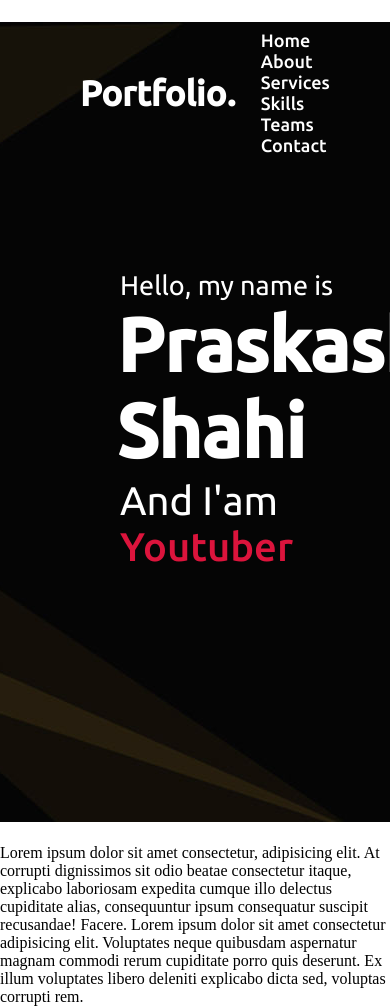
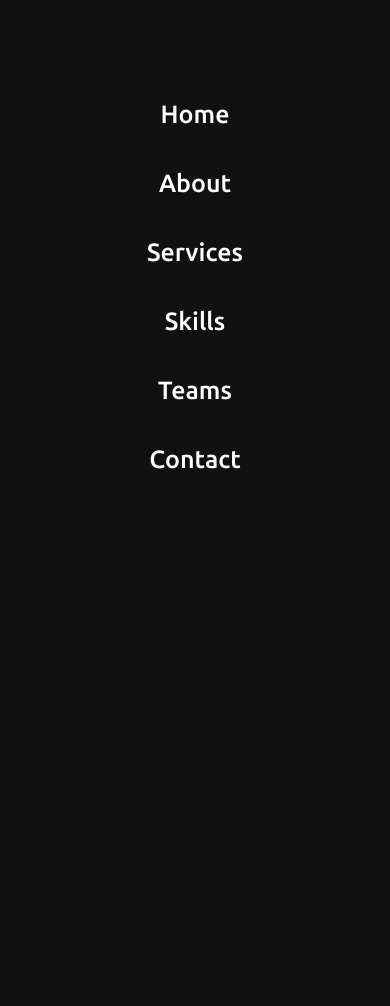
Before and after one commit to Momo-azangue/frontend-component, a PHP site: page /portofolio/Portofolio2/index.html in a window 390 px wide; the page is wider, and only the part inside the window is pictured. After the commit the page ends 469 px from the top of that part, so only its background shows below. Run offline with PHP 8.4, Linux system fonts and the light colour scheme; some libraries are stand-ins or nearby versions.

Commit message:
sixth commit

```diff
--- a/portofolio/Portofolio2/index.css
+++ b/portofolio/Portofolio2/index.css
@@ -18,8 +18,12 @@
     position: fixed;
     width: 100%;
     padding: 30px 0;
-    /* background: crimson; */
     font-family: 'Ubuntu', sans-serif;
+    transition: all 0.3s ease;
+}
+.navbar.sticky{
+    padding: 15px 0;
+    background: crimson;
 }
 
 .navbar .max-width{
@@ -32,6 +36,13 @@
     color: #fff;
     font-size: 35px;
     font-weight: 600;
+}
+.navbar .logo a span{
+    color: crimson;
+}
+.navbar.sticky .logo a span{
+    color: #fff;
+    transition: all 0.3s ease;
 }
 .navbar .menu li{
     list-style: none;
@@ -47,6 +58,18 @@
 .navbar .menu li a:hover{
     color: crimson;
 }
+.navbar.sticky  .menu li a:hover{
+    color: #fff;
+}
+/* menu btn styling */
+
+.menu-btn{
+    color:#fff;
+    font-size: 23px;
+    cursor: pointer;
+    display: none;
+}
+
 /* home section styling  */
 
 .home{
@@ -80,3 +103,31 @@
     color: crimson;
     font-weight: 500;
 }
+
+/* responsive media query start  */
+
+@media(max-width:947px ){
+
+    .max-width{
+        padding: 0 50px;
+    }
+    .navbar .menu{
+        position: fixed;
+        height: 100vh;
+        width: 100%;
+        left: 0;
+        top: 0;
+        background: #111;
+        text-align: center;
+        padding: 80px;
+    }
+
+    .navbar .menu li{
+        display: block;
+    }
+    .navbar .menu li a{
+        display: inline-block;
+        margin: 20px 0;
+        font-size: 25px;
+    }
+}
--- a/portofolio/Portofolio2/index.html
+++ b/portofolio/Portofolio2/index.html
@@ -7,6 +7,7 @@
     <title>Personal Portofolio Website </title>
     <link rel="stylesheet" href="index.css">
     <script src="https://kit.fontawesome.com/a076d05399.js" crossorigin="anonymous"></script>
+    <script  src="https://code.jquery.com/jquery-3.6.3.min.js"></script>
 </head>
 <body>
     <nav class="navbar">
@@ -20,6 +21,9 @@
                     <li><a href="#">Teams</a></li>
                     <li><a href="#">Contact</a></li>
                 </ul>
+                <div class="menu-btn">
+                    <i class="fas fa-bars"></i>
+                </div>
         </div>
     </nav>
     <!-- home section Start -->
@@ -44,5 +48,6 @@
             Ex illum voluptates libero deleniti explicabo dicta sed,
             voluptas corrupti rem.
     </p>
+    <script src="script.js"></script>
 </body>
 </html>
--- /dev/null
+++ b/portofolio/Portofolio2/script.js
@@ -0,0 +1,9 @@
+$(document).ready(function(){
+    $(window).scroll(function(){
+        if(this.scrollY > 20){
+            $('.navbar').addClass("sticky");
+        }else{
+            $('.navbar').removeClass("sticky");
+        }
+    })
+});
```
